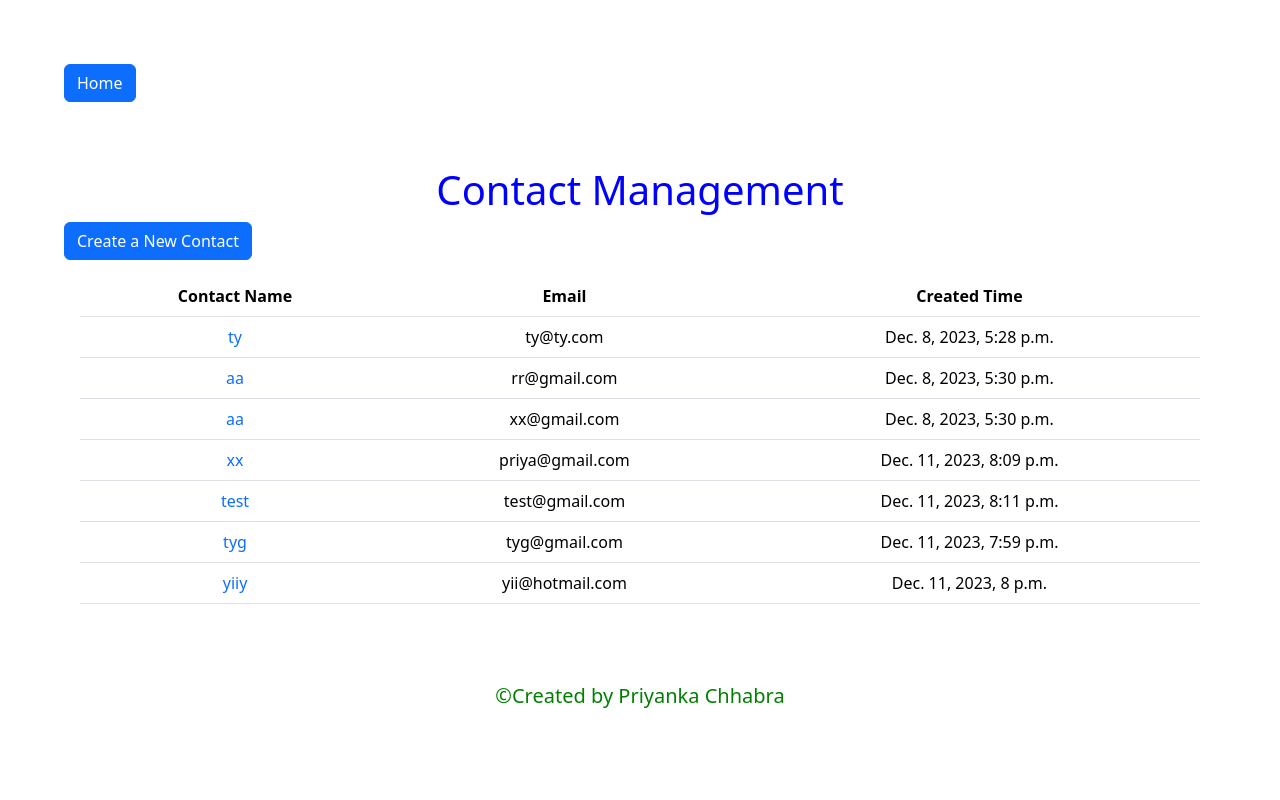
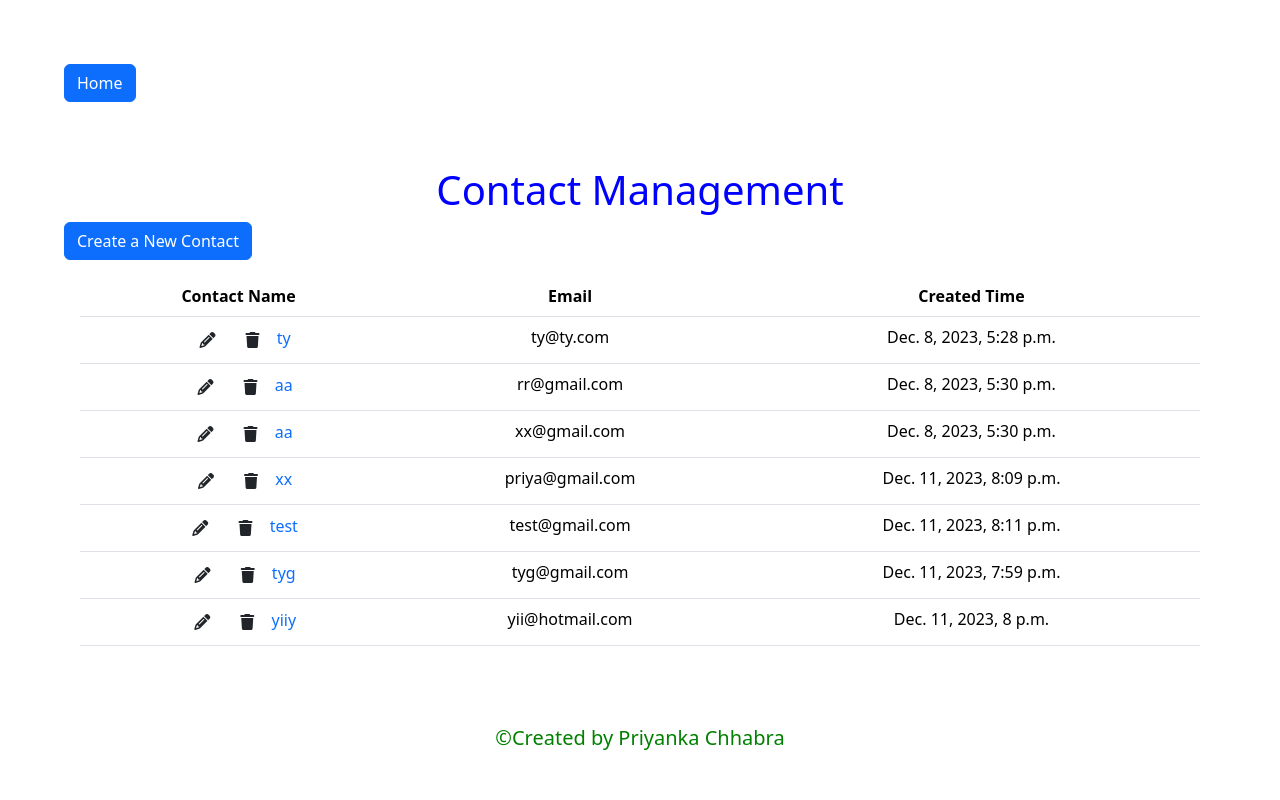
Before and after one commit to priyankachhabra1712/priyanka_chhabra, a Django app: page / in a window 1280 px wide. Run offline with Django 4.2, Linux system fonts and the light colour scheme; data comes from the database, SQL or seed files in the repository; both versions use the stored data as it was after the commit; some libraries are stand-ins or nearby versions.

Commit message:
added edit/delete icons

```diff
--- a/app_cma/templates/landing_page.html
+++ b/app_cma/templates/landing_page.html
@@ -32,7 +32,7 @@
           {% if all_contacts %}
             {% for contact in all_contacts %}
               <tr>
-                <td><a href="{% url 'show_details' contact.id %}" style="text-decoration: none;">{{contact.contact_name}}</a></td>
+                <td> <a href="{% url 'update' contact.id %}"><i class="fa-solid fa-pencil btn"></i></a> <a href="{% url 'delete_contact' contact.id %}"><i class="fa-solid fa-trash btn"></i></a> <a href="{% url 'show_details' contact.id %}" style="text-decoration: none;">{{contact.contact_name}}</a></td>
                 <td>{{contact.contact_email}}</td>
                 <td>{{contact.created_time}}</td>
               </tr>
```
Also changed, not shown: db.sqlite3.
